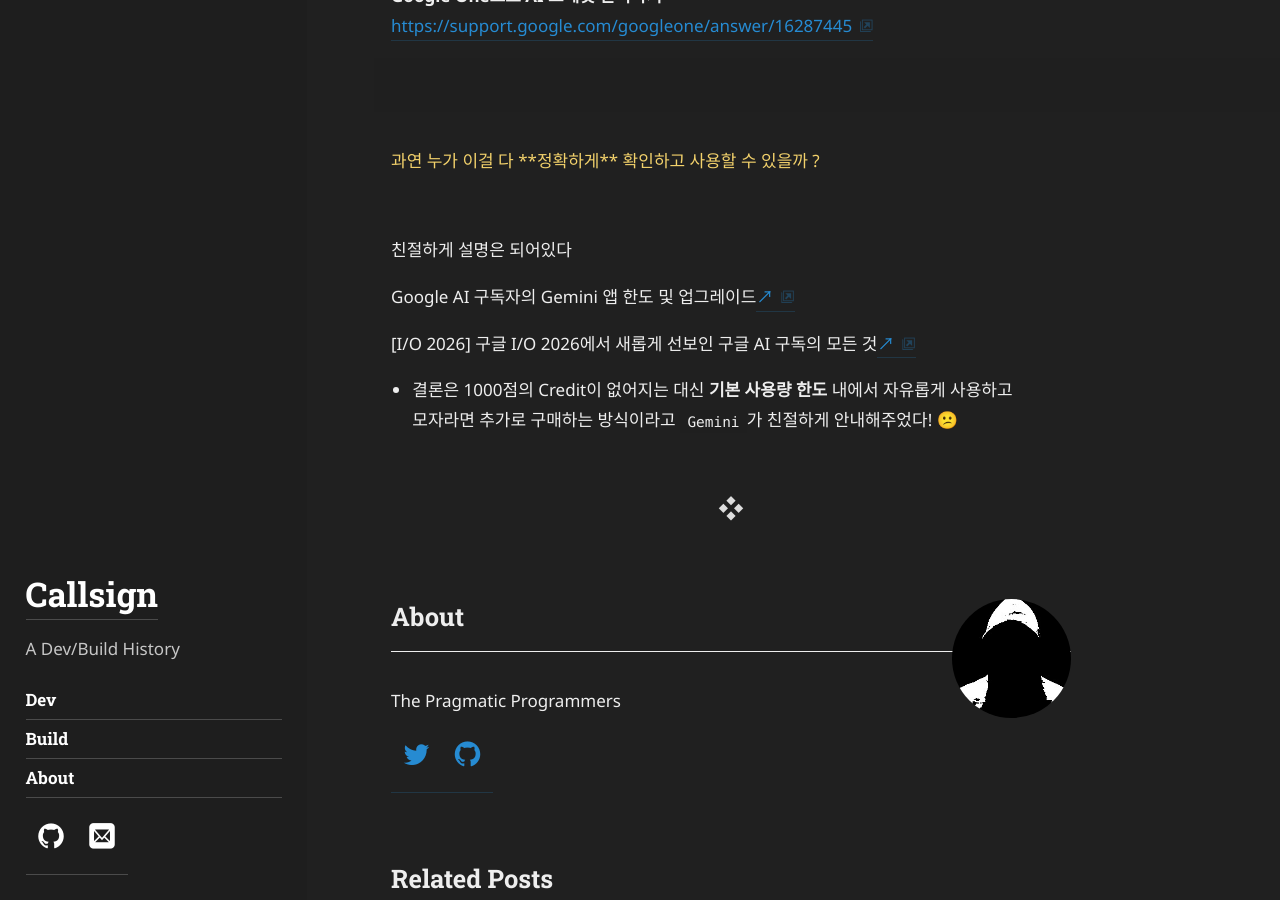
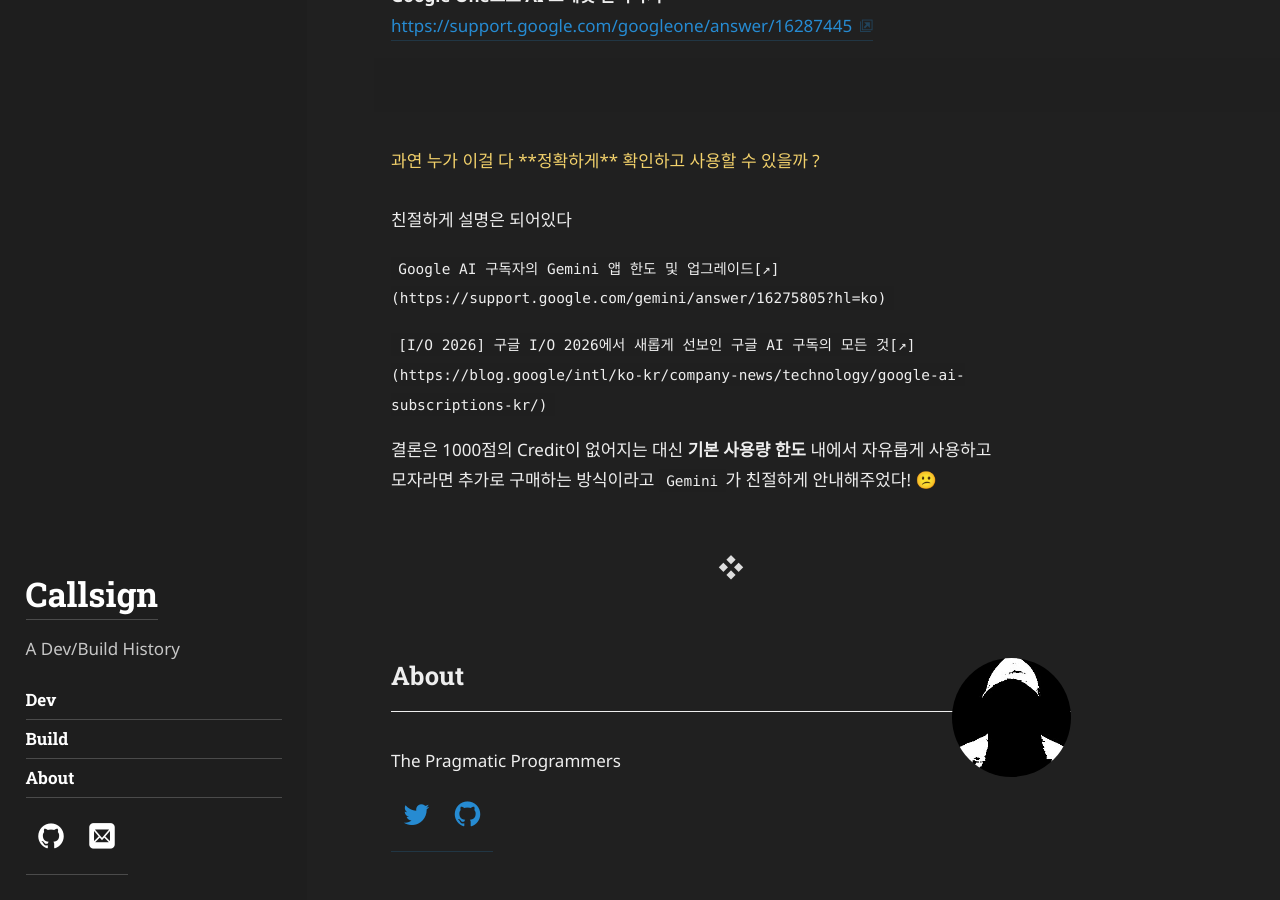
Before and after one commit to callsign88/callsign88.github.io, a Jekyll site: the page built from _posts/2026-05-26-Post-AIPro.md, in a window 1280 px wide and 900 px high, scrolled down 2848 px. Built offline with Jekyll 4.4.1, drawn with Linux system fonts in a browser that asks for light colours; some web fonts are replaced.

Commit message:
Further refinements to Post-AIPro.md

```diff
--- a/_posts/2026-05-26-Post-AIPro.md
+++ b/_posts/2026-05-26-Post-AIPro.md
@@ -81,13 +81,12 @@
 ~~~
 <sapn style="color:#f2d16b;">과연 누가 이걸 다 **정확하게**   확인하고 사용할 수 있을까 ? </sapn>
 <br>
-<br>
 친절하게 설명은 되어있다
 
-Google AI 구독자의 Gemini 앱 한도 및 업그레이드[↗](https://support.google.com/gemini/answer/16275805?hl=ko)
+`Google AI 구독자의 Gemini 앱 한도 및 업그레이드[↗](https://support.google.com/gemini/answer/16275805?hl=ko)`
 
 
-[I/O 2026] 구글 I/O 2026에서 새롭게 선보인 구글 AI 구독의 모든 것[↗](https://blog.google/intl/ko-kr/company-news/technology/google-ai-subscriptions-kr/)
+`[I/O 2026] 구글 I/O 2026에서 새롭게 선보인 구글 AI 구독의 모든 것[↗](https://blog.google/intl/ko-kr/company-news/technology/google-ai-subscriptions-kr/)`
 <br>
 
-* 결론은 1000점의 Credit이 없어지는 대신 **기본 사용량 한도** 내에서 자유롭게 사용하고<br> 모자라면 추가로 구매하는 방식이라고 `Gemini`가 친절하게 안내해주었다! 😕
+결론은 1000점의 Credit이 없어지는 대신 **기본 사용량 한도** 내에서 자유롭게 사용하고<br> 모자라면 추가로 구매하는 방식이라고 `Gemini`가 친절하게 안내해주었다! 😕
```
